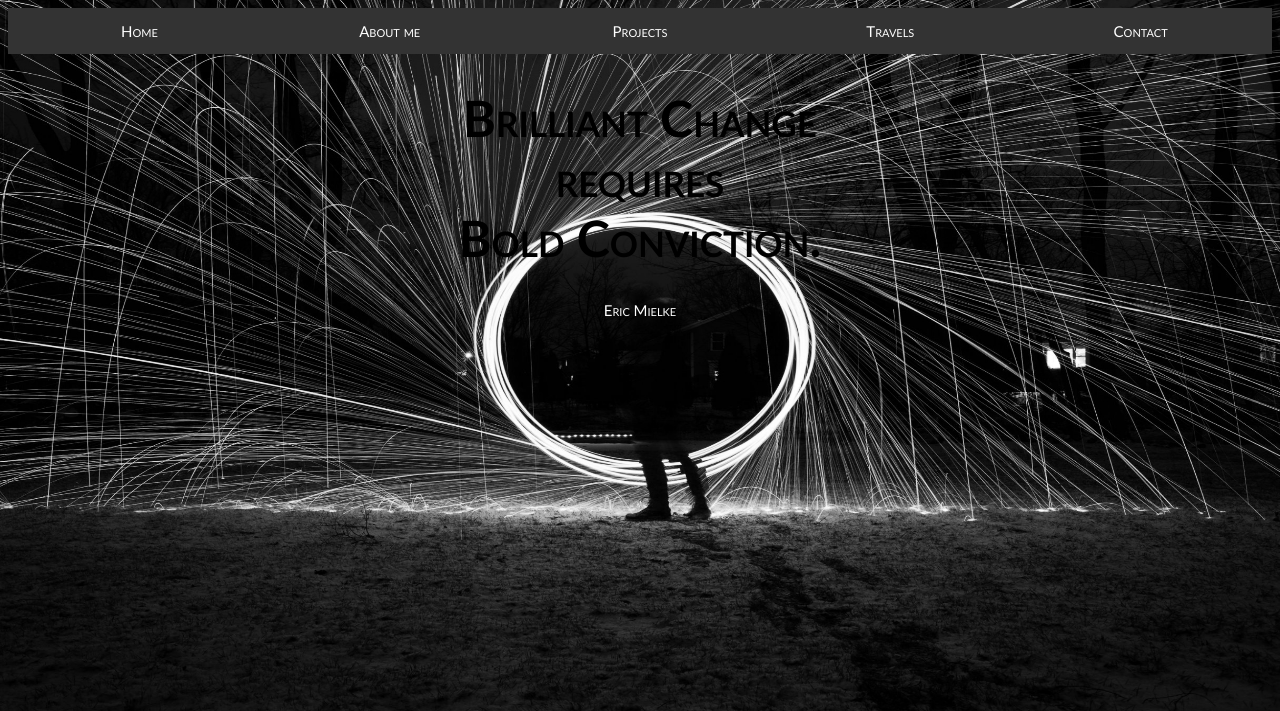
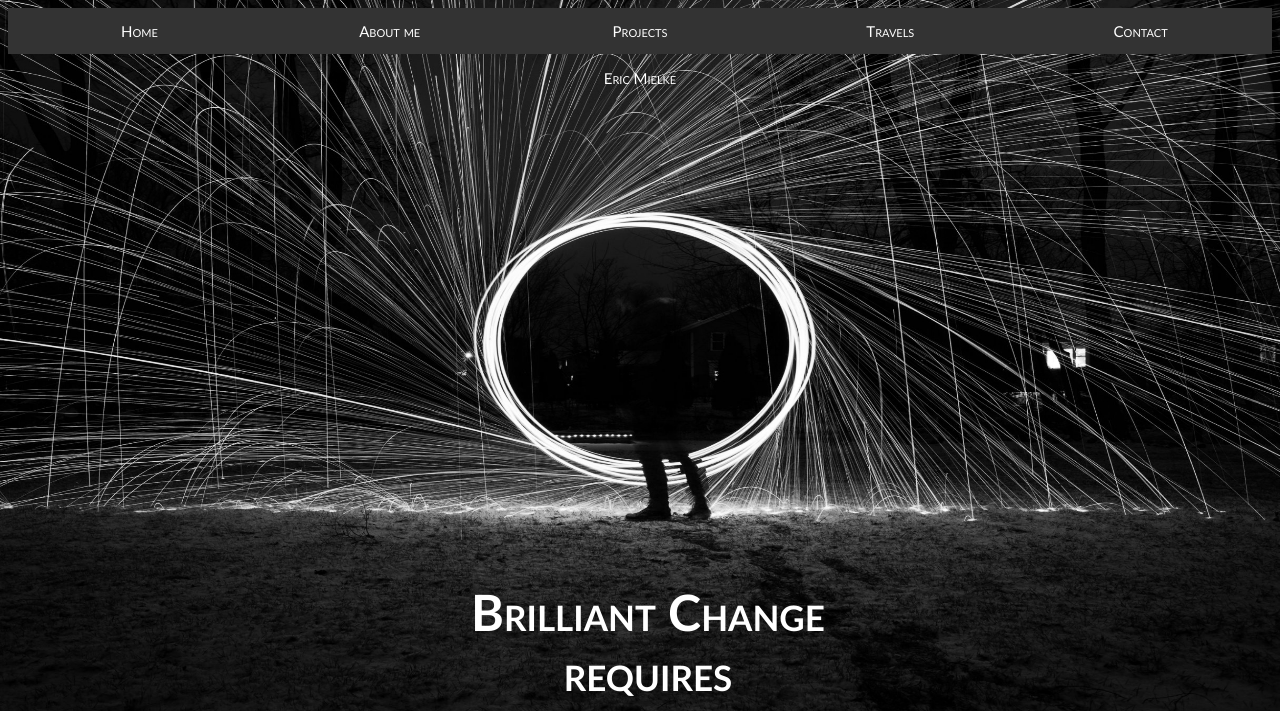
Before and after one commit to EricBMielke/EricBMielke.github.io, a website: page index.html in a window 1280 px wide. Shown: the top 711 px of the page. Drawn offline with Linux system fonts and the light colour scheme.

Commit message:
Security fix and re-centering font on front page

```diff
--- a/index.html
+++ b/index.html
@@ -20,7 +20,7 @@
         </ul>
         <img src="images/backdrop.jpg" id="backdrop" alt="Serenity">
 
-        <h1><center>Brilliant Change</br>requires</br>Bold Conviction.</center></h1>
+        <h1 style="position: absolute;bottom: 5px; width: 100%; text-align:center"><font color ="white">Brilliant Change</br>requires</br>Bold Conviction.</font></h1>
         <p><font color="white"><center>Eric Mielke</center></font></p>
         <a href="contact.html">
         <img src="images/logo.jpg" id="logo" alt="Brand ME" title="EM logo">
```
Also changed, not shown: 1 other file.
